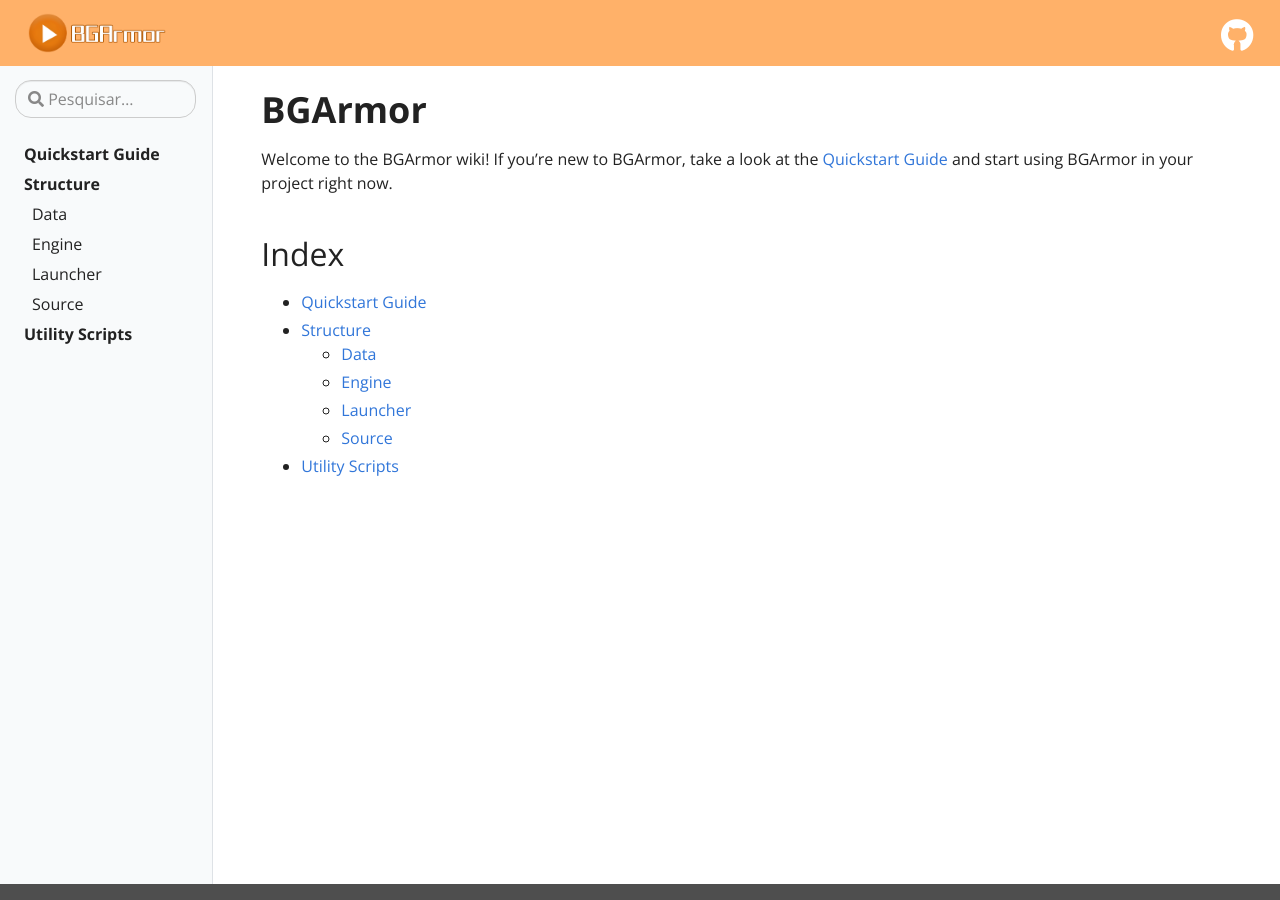
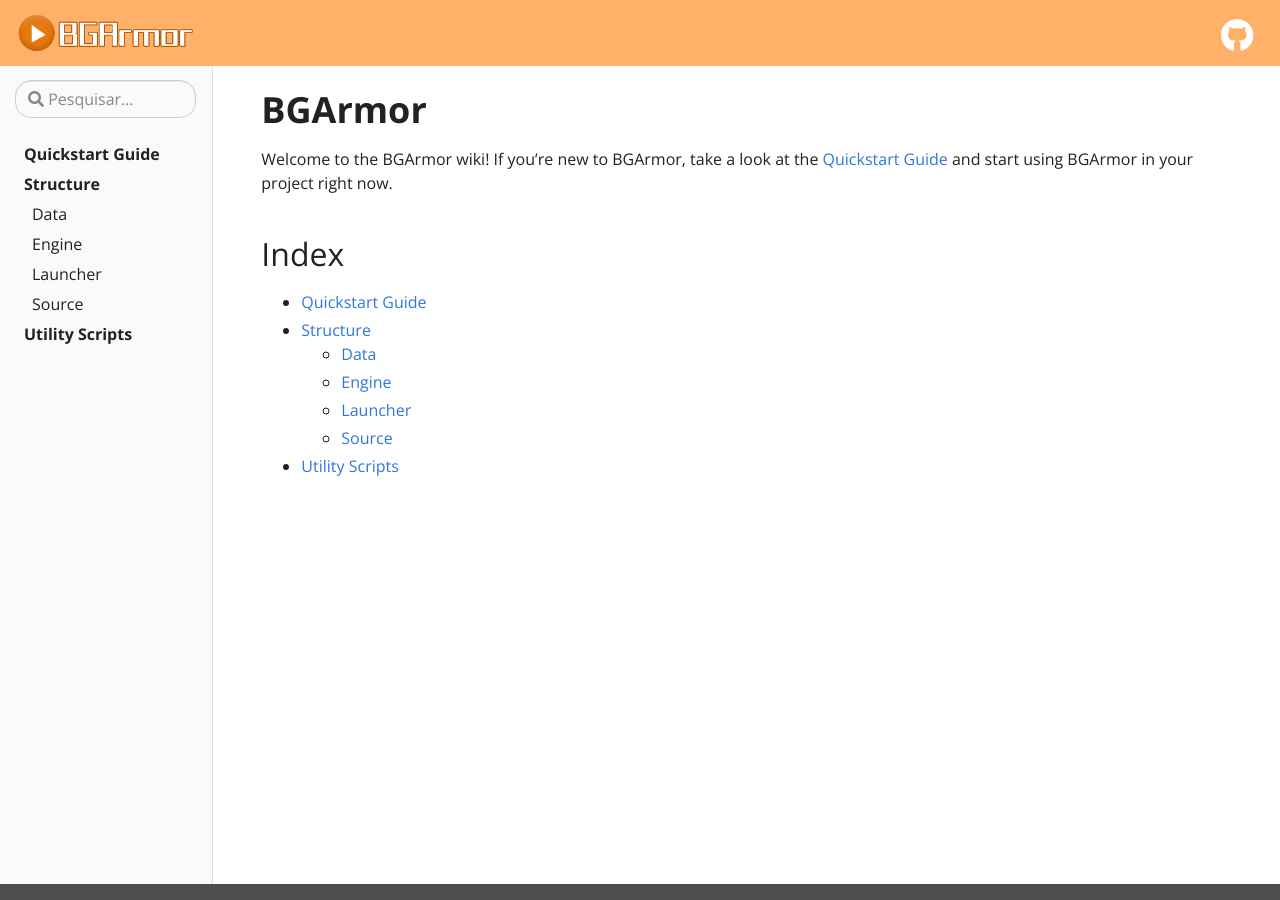
Before and after one commit to bgempire/bgarmor, a Jekyll site: the page built from pages/index.md, in a window 1280 px wide and 900 px high. Built offline with Jekyll 4.4.1, drawn with Linux system fonts in a browser that asks for light colours.

Commit message:
Update docs logo

```diff
--- a/_includes/header.html
+++ b/_includes/header.html
@@ -2,7 +2,7 @@
     <nav style="background: #ffb169;" class="js-navbar-scroll navbar navbar-expand navbar-dark flex-column flex-md-row td-navbar">
         <a class="navbar-brand" href="{{ site.baseurl }}/">
             <span>
-                <img style="max-height: 40px; margin-left: 12px;"
+                <img style="max-height: 40px; margin-left: 0px;"
                  src="{{ site.baseurl }}/assets/img/bgarmor-logo-small.png" alt="logo">
             </span>
         </a>
```
Also changed, not shown: assets/img/bgarmor-logo-small.png.
